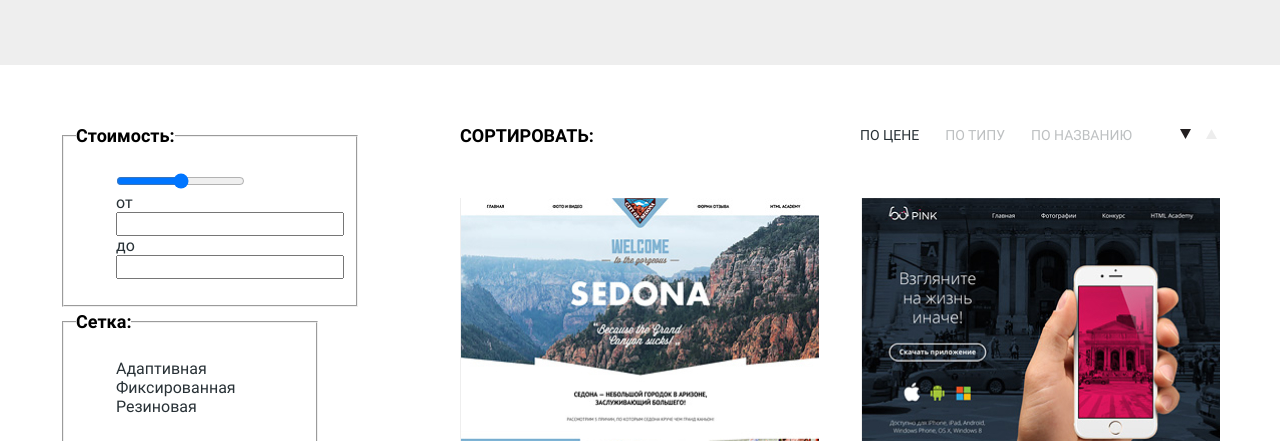
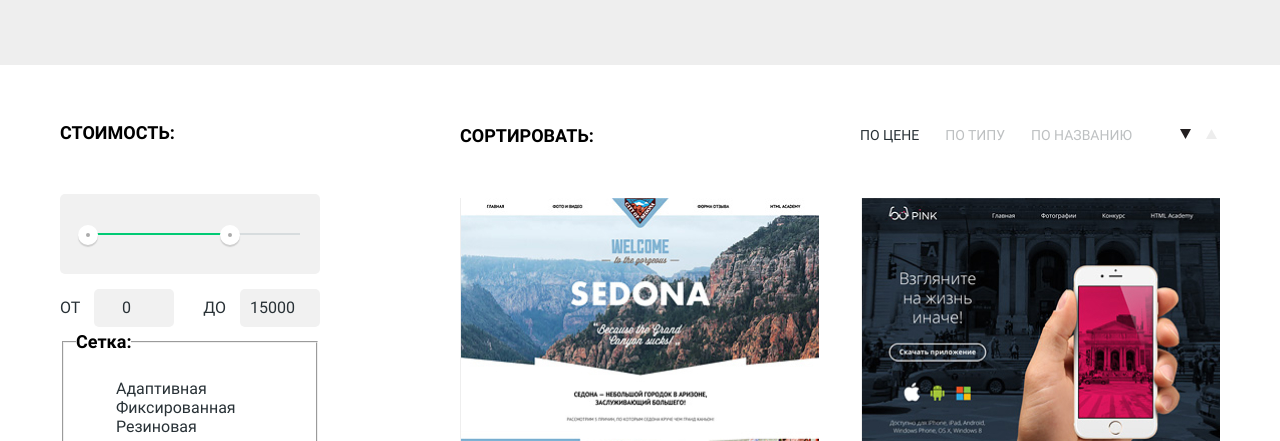
Before and after one commit to DaniyarSeferov/1117947-nerds-29, a plain HTML site: page catalog.html in a window 1280 px wide. Shown: the part 290-731 px from the top of the page. Drawn offline with Linux system fonts and the light colour scheme.

```diff
--- a/catalog.html
+++ b/catalog.html
@@ -35,22 +35,25 @@
       <h2 class="visually-hidden">Фильтр товаров</h2>
 
       <form class="filter" method="get" action="https://echo.htmlacademy.ru">
-        <fieldset>
+        <fieldset class="filter-item">
           <legend>Стоимость:</legend>
-          <ul class="price">
-            <li class="filter-option filter-text">
-              <label class="visually-hidden" for="filter-price-range">Цена</label>
-              <input class="filter-input filter-input-range" type="range" name="price-range" id="filter-price-range">
-            </li>
-            <li class="filter-option filter-text">
-              <label for="filter-price-from">от</label>
-              <input class="filter-input filter-input-text" type="text" name="price-from" id="filter-price-from">
-            </li>
-            <li class="filter-option filter-text">
-              <label for="filter-price-to">до</label>
-              <input class="filter-input filter-input-text" type="text" name="price-to" id="filter-price-to">
-            </li>
-          </ul>
+          <div class="range-filter">
+            <div class="range-controls">
+              <div class="scale">
+                <div class="bar"></div>
+              </div>
+              <div class="toggle toggle-min" tabindex="0"></div>
+              <div class="toggle toggle-max" tabindex="0"></div>
+            </div>
+            <div class="price-controls">
+              <label class="min-price">
+                от <input type="number" name="min-price" value="0">
+              </label>
+              <label class="max-price">
+                до <input type="number" name="max-price" value="15000">
+              </label>
+            </div>
+          </div>
         </fieldset>
 
         <fieldset>
--- a/css/style.css
+++ b/css/style.css
@@ -244,12 +244,14 @@
 /* Top slider */
 
 .top-slider {
+  position: relative;
   background-color: var(--basic-grey);
 }
 
 .top-slider-list {
   list-style: none;
   padding: 0;
+  margin: 0;
 }
 
 .top-slider-title {
@@ -282,6 +284,39 @@
 .top-slider-item .button {
   padding: 16px 55px;
 }
+
+.slider-controls {
+  position: absolute;
+  bottom: 63px;
+  left: 50%;
+  z-index: 20;
+  display: flex;
+  width: 67px;
+  justify-content: space-between;
+}
+
+.slider-controls button {
+  padding: 0;
+  width: 17px;
+  height: 17px;
+  background-color: transparent;
+  border: 2px solid #FFFFFF;
+  border-radius: 50%;
+  cursor: pointer;
+}
+
+.slider-controls .current {
+  background-color: #FFFFFF;
+}
+
+.slide {
+  display: none;
+}
+
+.slide-current {
+  display: grid;
+}
+
 
 
 /* Services */
@@ -840,6 +875,92 @@
   box-shadow: inset 0px 3px 0px var(--basic-grey-breadcrumbs);
 }
 
+.filter-item {
+  margin: 0;
+  padding: 0;
+  border: none;
+}
+
+.range-filter {
+  width: 260px;
+  margin-top: 49px;
+}
+
+.filter-item legend {
+  font-size: 18px;
+  line-height: 24px;
+  text-transform: uppercase;
+  font-weight: 700;
+}
+
+.range-controls {
+  position: relative;
+  height: 41px;
+  margin-bottom: 15px;
+  padding-top: 39px;
+  padding-right: 20px;
+  padding-left: 20px;
+  background-color: #f1f1f1;
+  border-radius: 5px;
+}
+
+.range-controls .scale {
+  height: 2px;
+  background: #D7DCDE;
+}
+
+.range-controls .bar {
+  width: 70%;
+  height: 2px;
+  background: #00CA74;
+}
+
+.range-controls .toggle {
+  position: absolute;
+  top: 31px;
+  left: 0;
+  width: 4px;
+  height: 4px;
+  padding: 0;
+  border: 8px solid #FFFFFF;
+  background-color: #ababab;
+  border-radius: 50%;
+  box-shadow: 0 2px 1px 0 #cfcfcf;
+  cursor: pointer;
+}
+
+.range-controls .toggle-min {
+  left: 18px;
+}
+
+.range-controls .toggle-max {
+  left: 160px;
+}
+
+.price-controls {
+  display: flex;
+  justify-content: space-between;
+}
+
+.price-controls label {
+  text-transform: uppercase;
+  font-size: 16px;
+}
+
+.price-controls input {
+  width: 60px;
+  padding: 10px;
+  margin-left: 10px;
+  text-align: center;
+  color: #283136;
+  border: none;
+  border-radius: 5px;
+  background: #f1f1f1;
+  font-family: inherit;
+  font-size: inherit;
+}
+
+
 
 /* Sort filters */
 
```
Also changed, not shown: index.html (+15 -8 lines).
